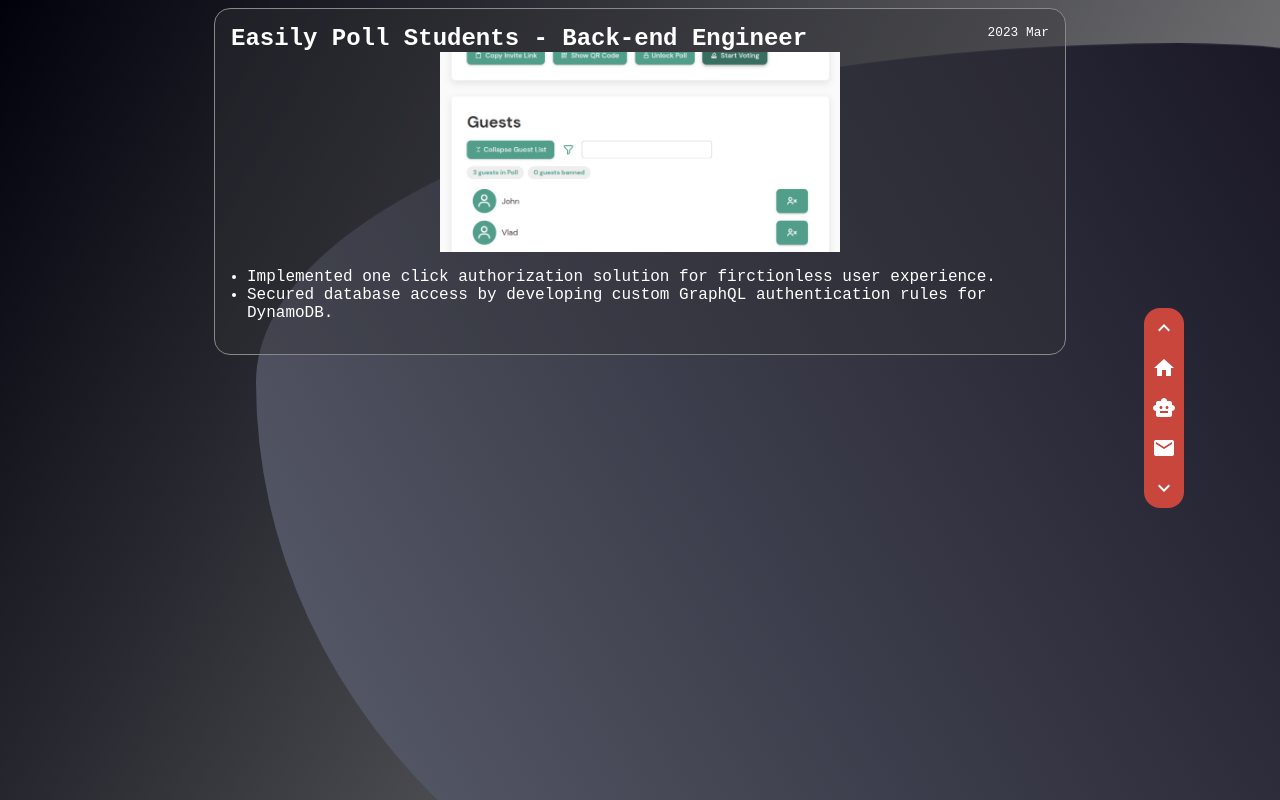
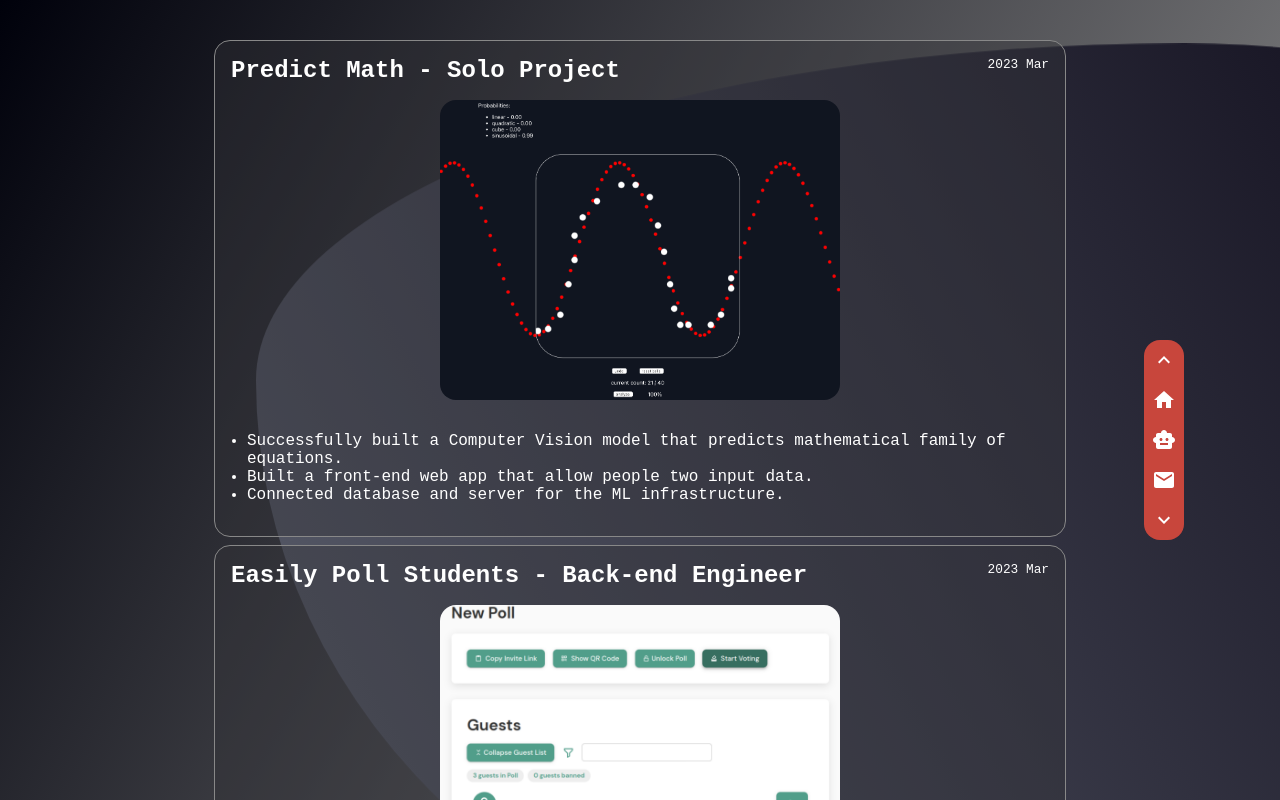
Before and after one commit to vzwork/vzwork.dev, a React (Create React App) app: page /projects in a window 1280 px wide. Shown: the top 800 px of the page. Built offline with nearby package versions, Linux system fonts and the light colour scheme.

Commit message:
projects 2

```diff
--- /dev/null
+++ b/src/pages/projects/Projects.css
@@ -0,0 +1,19 @@
+.image-container {
+  position: relative;
+  overflow: hidden;
+  width: 400px; /* Adjust to your preferred container size */
+  height: 300px; /* Adjust to your preferred container size */
+  border-radius: 1rem;
+  margin: 1rem;
+}
+
+.image-container:hover img {
+  transform: scale(1.1); /* Adjust the scale factor as needed */
+}
+
+.image-container img {
+  width: 100%;
+  height: 100%;
+  object-fit: cover; /* Ensures the image covers the container */
+  transition: transform 0.3s ease-in-out;
+}
--- a/src/pages/projects/Projects.js
+++ b/src/pages/projects/Projects.js
@@ -1,12 +1,24 @@
-import { Box, Card, Container } from "@mui/material";
+import { Box, Container } from "@mui/material";
 import Sidenav from "../../components/Sidenav";
-import { Image } from "@mui/icons-material";
+import "./Projects.css";
 
 const ProjectsData = [
+  {
+    title: "Predict Math - Solo Project",
+    img: "/PredictMath.png",
+    date: "2023 Mar",
+    href: "https://www.predict-math.web.app",
+    points: [
+      "Successfully built a Computer Vision model that predicts mathematical family of equations.",
+      "Built a front-end web app that allow people two input data.",
+      "Connected database and server for the ML infrastructure.",
+    ],
+  },
   {
     title: "Easily Poll Students - Back-end Engineer",
     img: "/EasilyPollStudents.png",
     date: "2023 Mar",
+    href: "http://easily-poll-students.s3-website-us-west-2.amazonaws.com",
     points: [
       "Implemented one click authorization solution for firctionless user experience.",
       "Secured database access by developing custom GraphQL authentication rules for DynamoDB.",
@@ -18,7 +30,7 @@ export default function Projects() {
   return (
     <Box>
       <Sidenav />
-      <Container maxWidth="md">
+      <Container maxWidth="md" sx={{ mt: "5vh" }}>
         {ProjectsData.map((val, key) => (
           <Project key={key} props={val} />
         ))}
@@ -51,12 +63,9 @@ function Project({ props }) {
           justifyContent: "space-around",
         }}
       >
-        <img
-          src={props.img}
-          width="400px"
-          height="200px"
-          style={{ objectFit: "cover", hover: {} }}
-        />
+        <a href={props.href} className="image-container">
+          <img src={props.img} />
+        </a>
       </div>
       <ul style={{ padding: "1rem" }}>
         {props.points.map((val, key) => (
```
Also changed, not shown: public/PredictMath.png (added), 12 other files (tests, documents, lock files or other folders).
